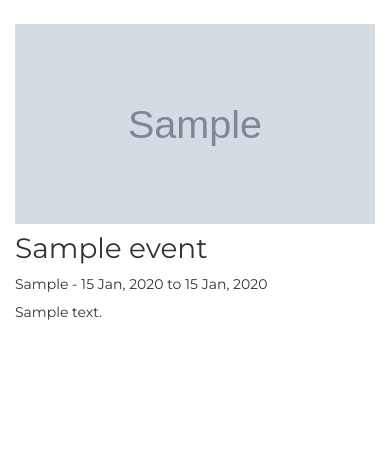
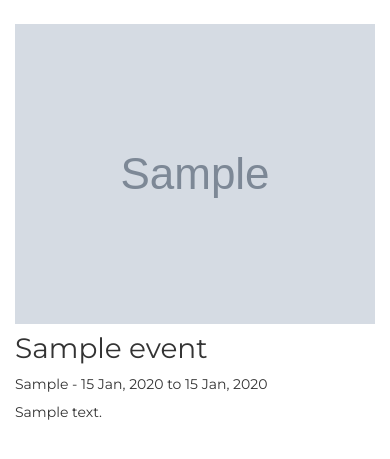
Before and after one commit to coreymcdermott/artbot, a Django app: template artbot_website/templates/index.html in a window 390 px wide. Shown: the part 87-546 px from the top of the page. Run offline with Django 3.2, Linux system fonts and the light colour scheme; the template is opened without the code that fills it: values that come from a table or form of the project are taken from there, others are empty; tables that the repository leaves empty hold one stand-in row (values such as "Sample post"); grey boxes marked "Sample" are stand-in pictures; some libraries are stand-ins or nearby versions.

Commit message:
Added media query for tablet devices and above.

```diff
--- a/artbot_website/static/css/artbot.css
+++ b/artbot_website/static/css/artbot.css
@@ -35,6 +35,15 @@ li img {
   object-fit: cover;
 }
 
+@media (min-device-width : 737px) {
+  li img {
+    margin: 0 0 0.5rem 0;
+    width: 100%;
+    height: 300px;
+    object-fit: cover;
+  }
+}
+
 li p {
   overflow: hidden;
   clear: none;
```
